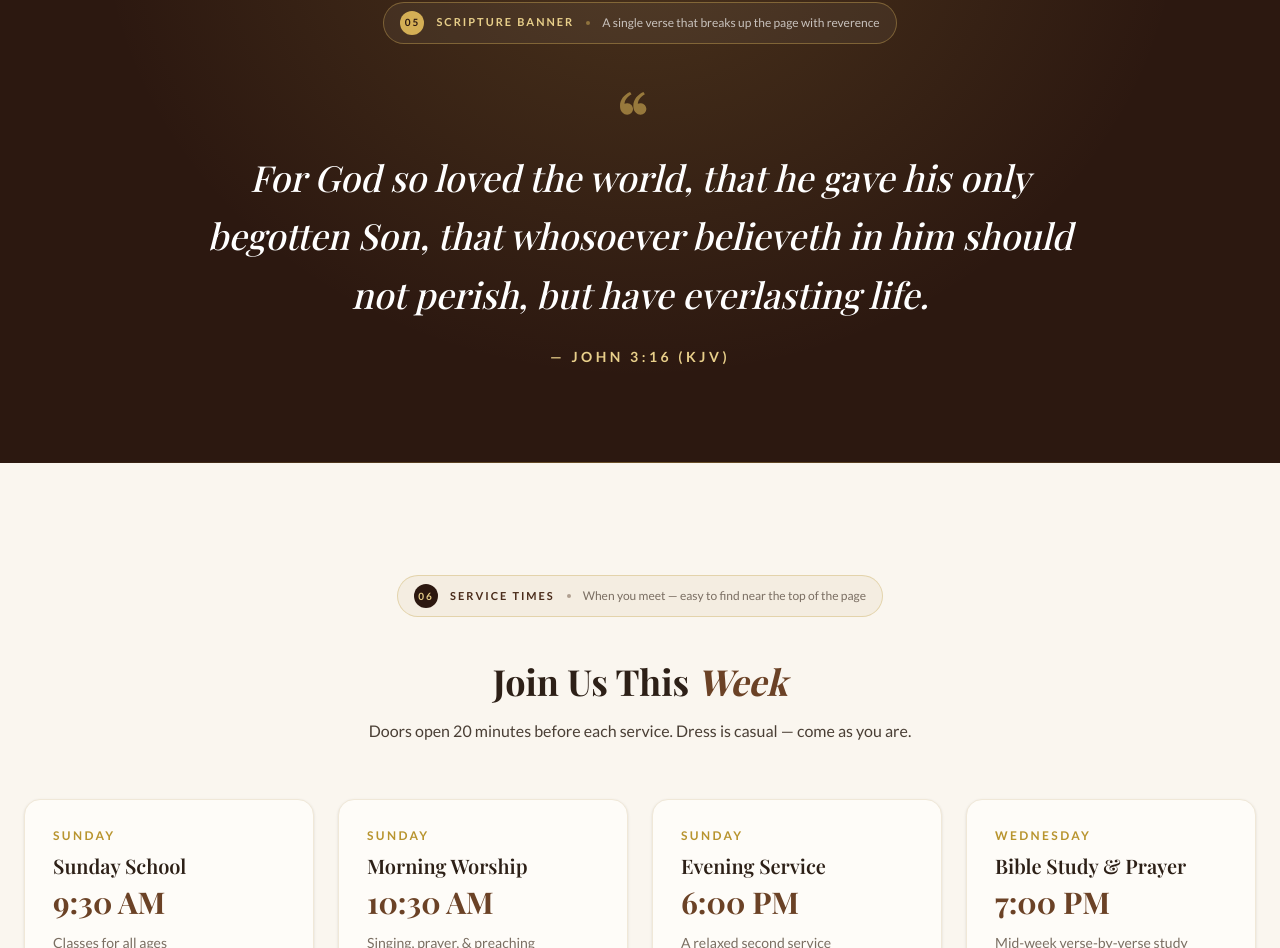
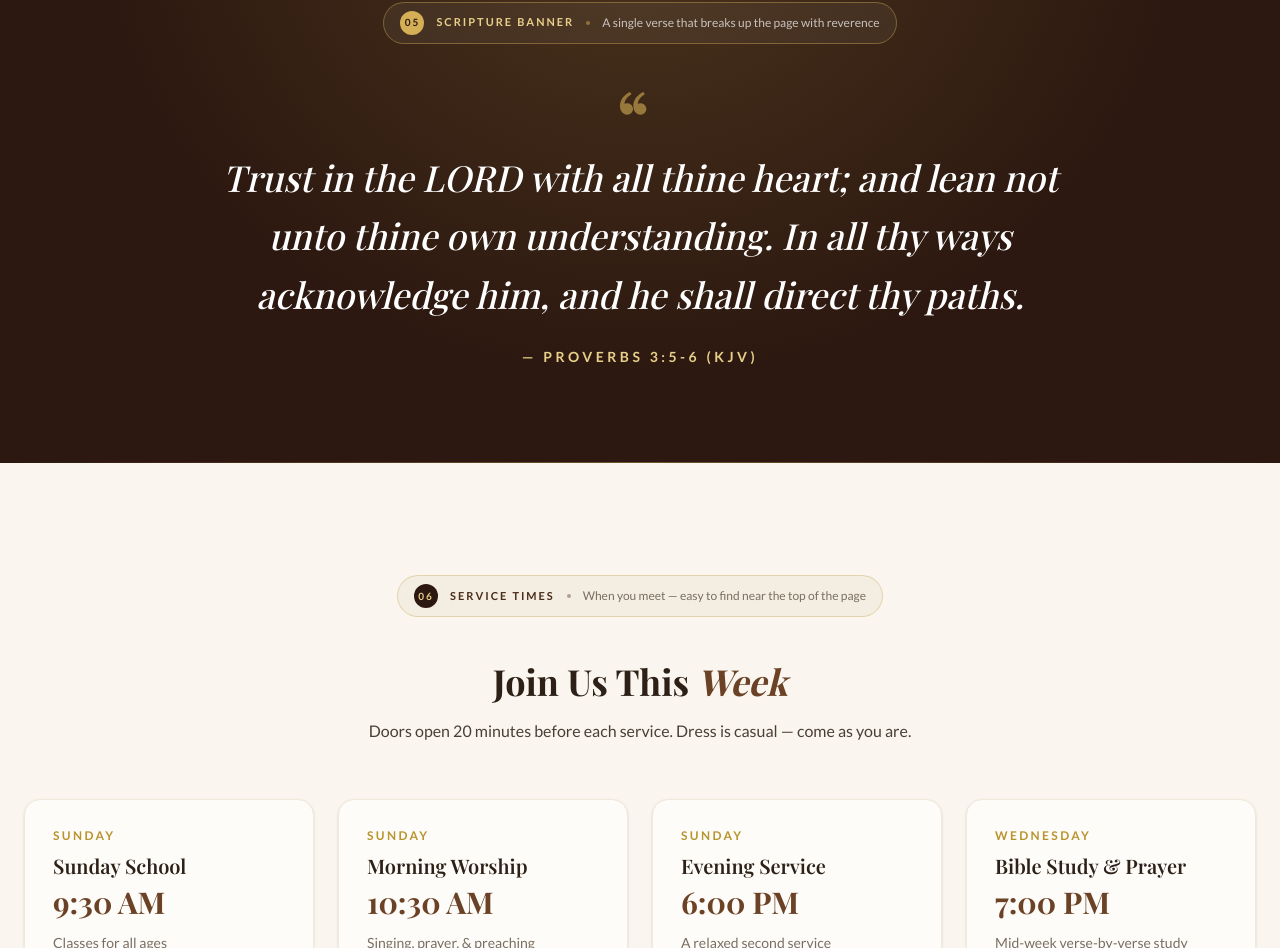
Before and after one commit to edesent/church-boilerplate, a Next.js app: page / in a window 1280 px wide. Shown: the part 3128-4076 px from the top of the page. Built offline with nearby package versions, Linux system fonts and the light colour scheme; a web font is replaced by a local one.

Commit message:
Change Scripture Banner verse to Proverbs 3:5-6

```diff
--- a/src/components/ScriptureBanner.tsx
+++ b/src/components/ScriptureBanner.tsx
@@ -28,11 +28,11 @@ export default function ScriptureBanner() {
               <path d="M9.583 17.321C8.553 16.227 8 15 8 13.011c0-3.5 2.457-6.637 6.03-8.188l.893 1.378c-3.335 1.804-3.987 4.145-4.247 5.621.537-.278 1.24-.375 1.929-.311 1.804.167 3.226 1.648 3.226 3.489a3.5 3.5 0 0 1-3.5 3.5c-1.073 0-2.099-.49-2.748-1.179zm-8 0C.553 16.227 0 15 0 13.011c0-3.5 2.457-6.637 6.03-8.188l.893 1.378c-3.335 1.804-3.987 4.145-4.247 5.621.537-.278 1.24-.375 1.929-.311 1.804.167 3.226 1.648 3.226 3.489a3.5 3.5 0 0 1-3.5 3.5c-1.073 0-2.099-.49-2.748-1.179z" />
             </svg>
             <p className="font-serif text-2xl md:text-4xl font-medium italic text-white leading-relaxed mb-6">
-              For God so loved the world, that he gave his only begotten Son, that whosoever
-              believeth in him should not perish, but have everlasting life.
+              Trust in the LORD with all thine heart; and lean not unto thine own
+              understanding. In all thy ways acknowledge him, and he shall direct thy paths.
             </p>
             <p className="text-sm font-semibold tracking-[0.25em] uppercase text-gold-light">
-              — John 3:16 (KJV)
+              — Proverbs 3:5-6 (KJV)
             </p>
           </div>
         </AnimateOnScroll>
```
